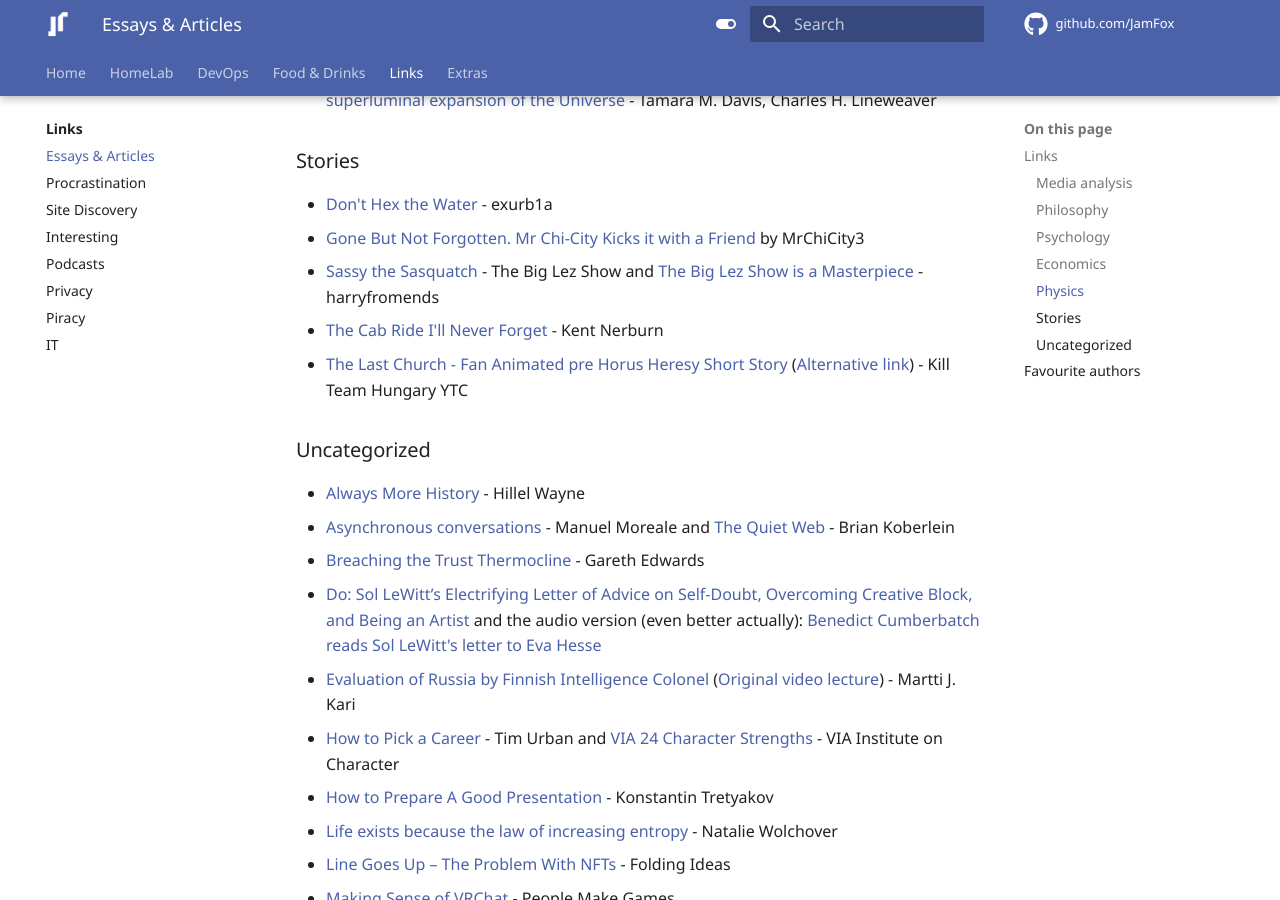
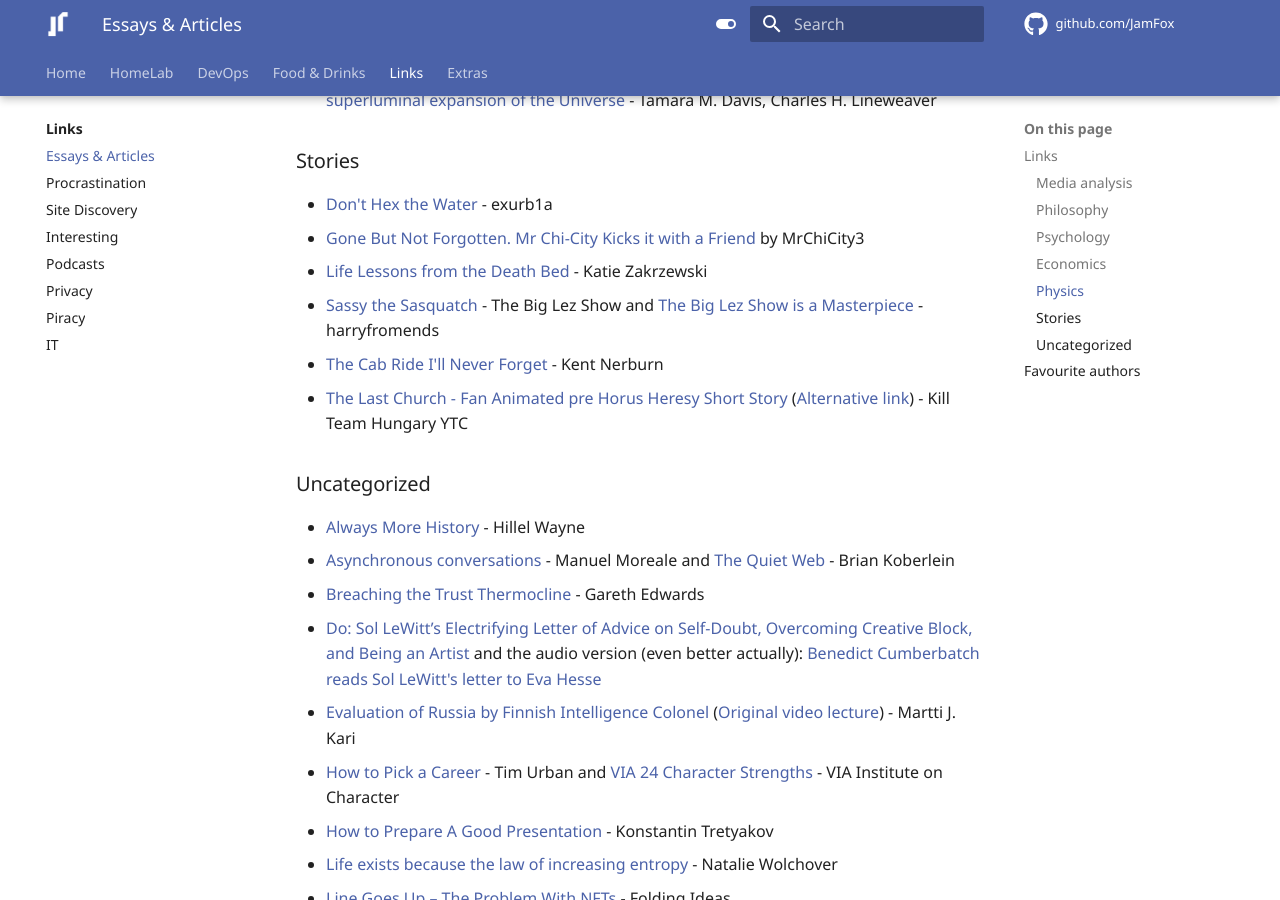
Before and after one commit to JamFox/docs.jamfox.dev, an MkDocs documentation site: the page built from docs/content/links/essays.md, in a window 1280 px wide and 900 px high, scrolled down 2231 px. Built offline with MkDocs 1.6.1 and Material for MkDocs 9.7.7, drawn with Linux system fonts in a browser that asks for light colours; comment, search, counter and statistics services are not loaded.

Commit message:
add death

```diff
--- a/docs/content/links/essays.md
+++ b/docs/content/links/essays.md
@@ -72,6 +72,7 @@ title: "Essays & Articles"
 
 - [Don't Hex the Water](https://youtu.be/Fzhkwyoe5vI) - exurb1a
 - [Gone But Not Forgotten. Mr Chi-City Kicks it with a Friend](https://www.youtube.com/watch?v=wK7GSARUs_Q) by MrChiCity3
+- [Life Lessons from the Death Bed](https://isonomiaquarterly.com/archive/volume-1-issue-2/life-lessons-from-the-death-bed/) - Katie Zakrzewski
 - [Sassy the Sasquatch](https://youtu.be/Dw_tGRblTXk) - The Big Lez Show and [The Big Lez Show is a Masterpiece](https://www.youtube.com/watch?v=JlBEaB_cFEU) - harryfromends
 - [The Cab Ride I'll Never Forget](https://kentnerburn.com/the-cab-ride-ill-never-forget/) - Kent Nerburn
 - [The Last Church - Fan Animated pre Horus Heresy Short Story](https://youtu.be/jSEVCs8o0H8) ([Alternative link](https://odysee.com/@KillTeamHungary:9/the-last-church-fan-animatied-40k-short:5?r=Fou8ecWf8R2MUXvGrvDKTewNtZCfeg5k)) - Kill Team Hungary YTC
```
